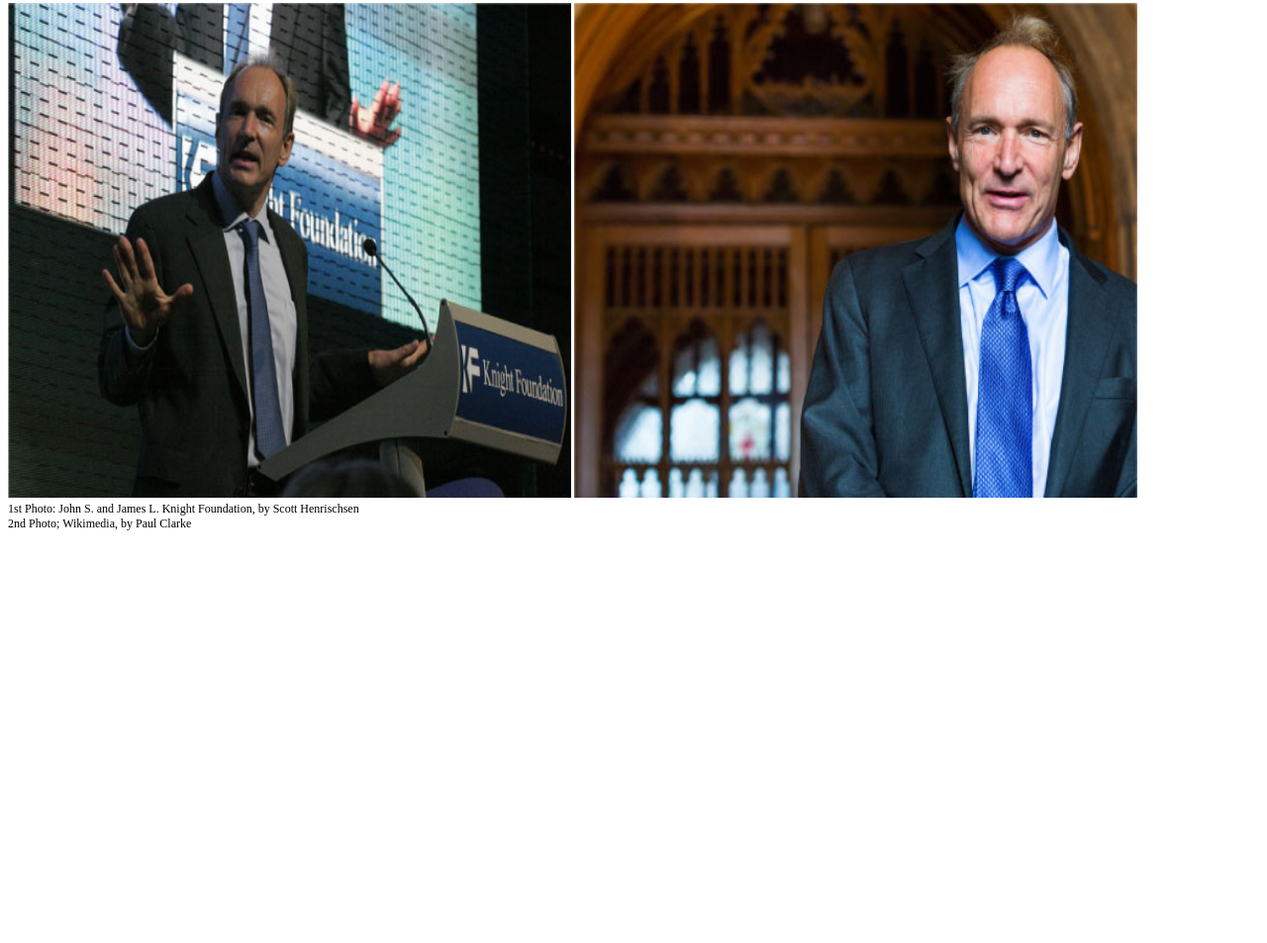
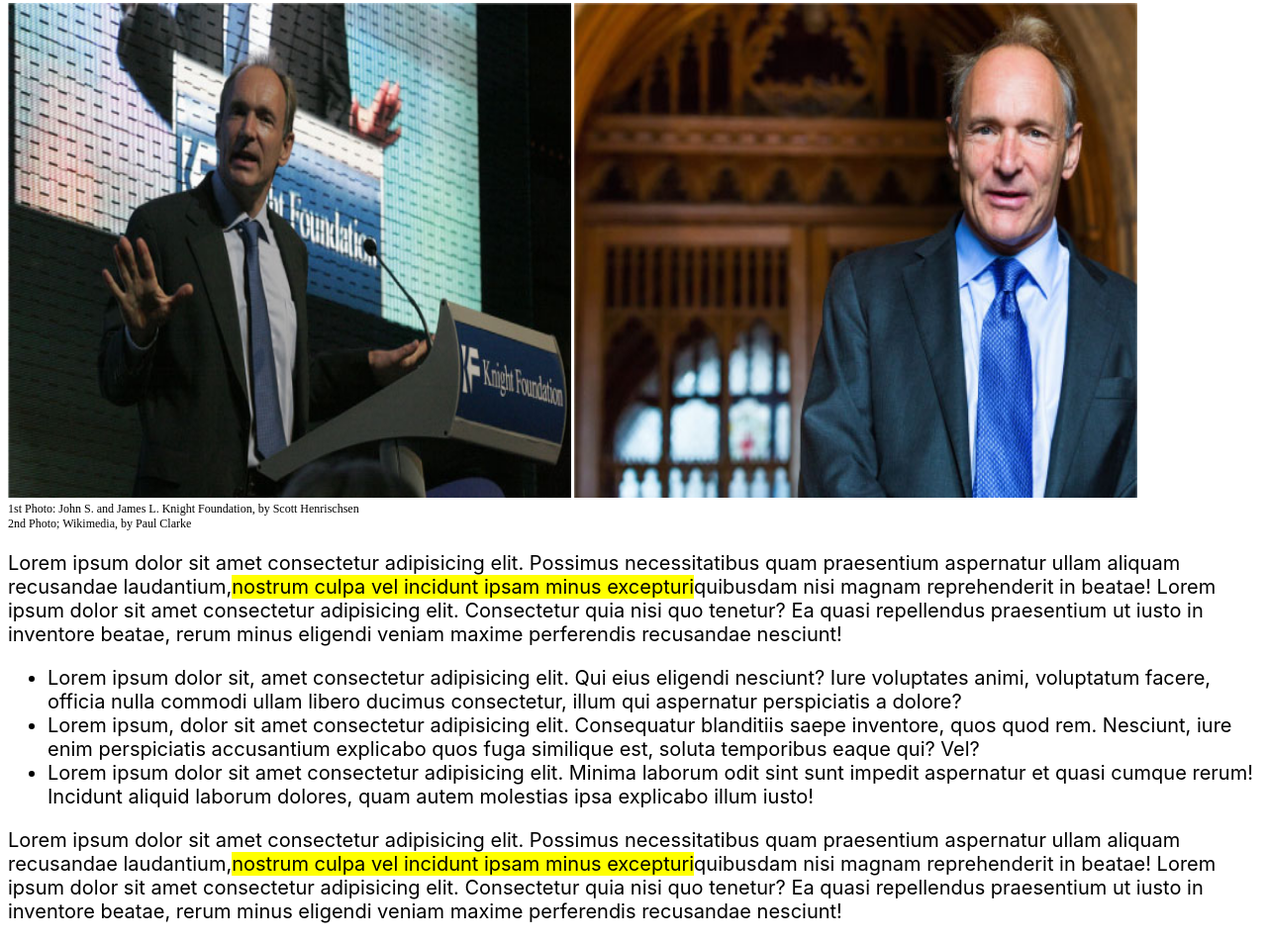
Before and after one commit to AngeloDalo/html-css-booleaner, a plain HTML site: page index.html in a window 1280 px wide. Shown: the part 289-1242 px from the top of the page at 99% size. Before the commit the page ends 834 px from the top, so only its background shows below. Drawn offline with Linux system fonts and the light colour scheme.

Commit message:
header+scritte main

```diff
--- a/css/style.css
+++ b/css/style.css
@@ -1,3 +1,8 @@
+main{
+    font-size: 20px;
+    font-family:-apple-system, BlinkMacSystemFont, 'Segoe UI', Roboto, Oxygen, Ubuntu, Cantarell, 'Open Sans', 'Helvetica Neue', sans-serif;
+}
+
 #pattern{
     background-color: #1590f5;
     background-image: url(../img/pattern.png);
@@ -42,3 +47,7 @@
 {
     font-size: 12px;
 }
+
+.evidenziato{
+    background-color: yellow;
+}
--- a/index.html
+++ b/index.html
@@ -46,7 +46,29 @@
 
     <!--inizio main-->
     <main>
+        <!--paragrafo-->
+        <section>
+            <p>Lorem ipsum dolor sit amet consectetur adipisicing elit. Possimus necessitatibus quam praesentium aspernatur ullam aliquam recusandae laudantium,<span class="evidenziato">nostrum culpa vel incidunt ipsam minus excepturi</span>quibusdam nisi magnam reprehenderit in beatae! Lorem ipsum dolor sit amet consectetur adipisicing elit. Consectetur quia nisi quo tenetur? Ea quasi repellendus praesentium ut iusto in inventore beatae, rerum minus eligendi veniam maxime perferendis recusandae nesciunt!</p>
+        </section>
 
+        <!--lista non ordinata-->
+        <section>
+            <ul>
+                <li>Lorem ipsum dolor sit, amet consectetur adipisicing elit. Qui eius eligendi nesciunt? Iure voluptates animi, voluptatum facere, officia nulla commodi ullam libero ducimus consectetur, illum qui aspernatur perspiciatis a dolore?</li>
+                <li>Lorem ipsum, dolor sit amet consectetur adipisicing elit. Consequatur blanditiis saepe inventore, quos quod rem. Nesciunt, iure enim perspiciatis accusantium explicabo quos fuga similique est, soluta temporibus eaque qui? Vel?</li>
+                <li>Lorem ipsum dolor sit amet consectetur adipisicing elit. Minima laborum odit sint sunt impedit aspernatur et quasi cumque rerum! Incidunt aliquid laborum dolores, quam autem molestias ipsa explicabo illum iusto!</li>
+            </ul>
+        </section>
+
+        <!--tabella-->
+        <section>
+
+        </section>
+
+        <!--paragrafp-->
+        <section>
+            <p>Lorem ipsum dolor sit amet consectetur adipisicing elit. Possimus necessitatibus quam praesentium aspernatur ullam aliquam recusandae laudantium,<span class="evidenziato">nostrum culpa vel incidunt ipsam minus excepturi</span>quibusdam nisi magnam reprehenderit in beatae! Lorem ipsum dolor sit amet consectetur adipisicing elit. Consectetur quia nisi quo tenetur? Ea quasi repellendus praesentium ut iusto in inventore beatae, rerum minus eligendi veniam maxime perferendis recusandae nesciunt!</p>
+        </section>
     </main>
     <!--fine main-->
 
```
